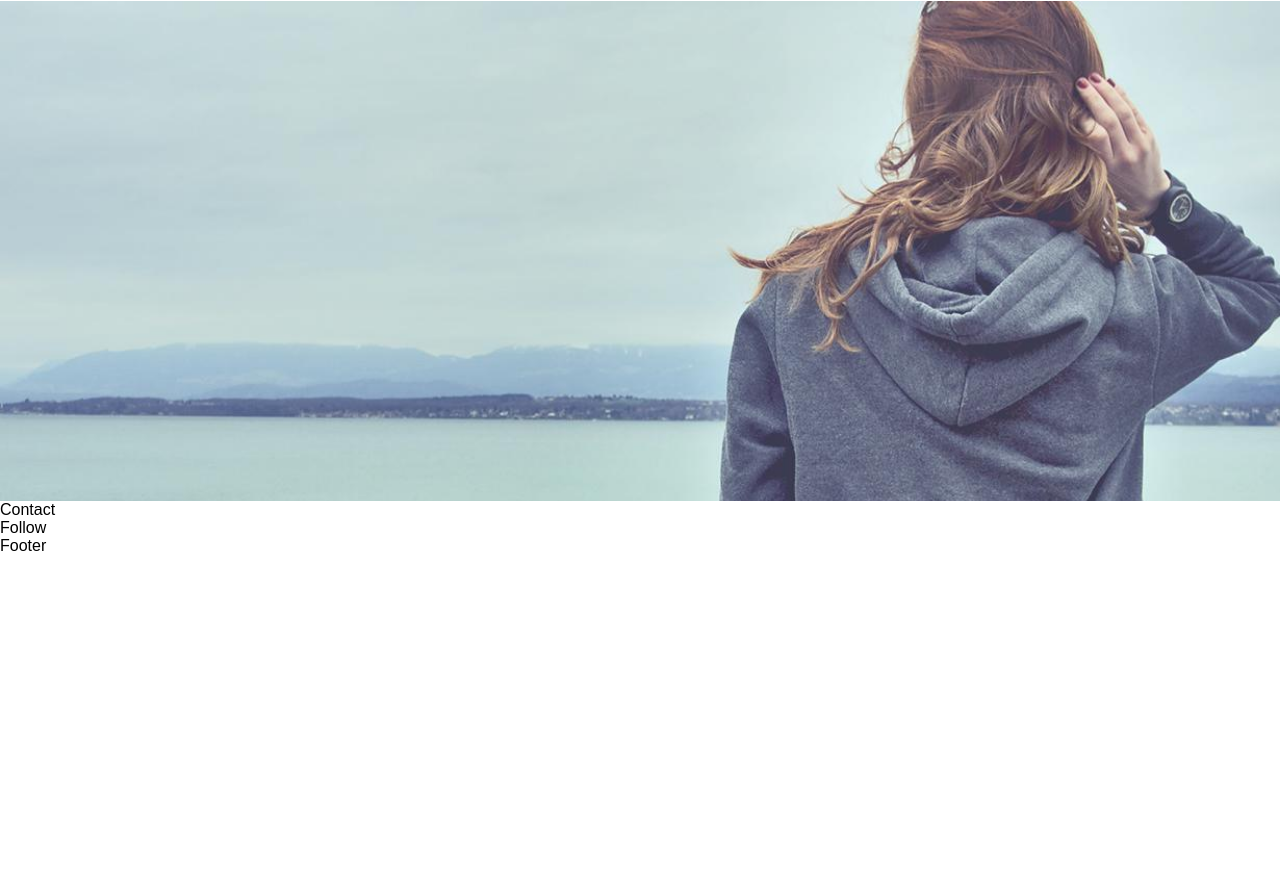
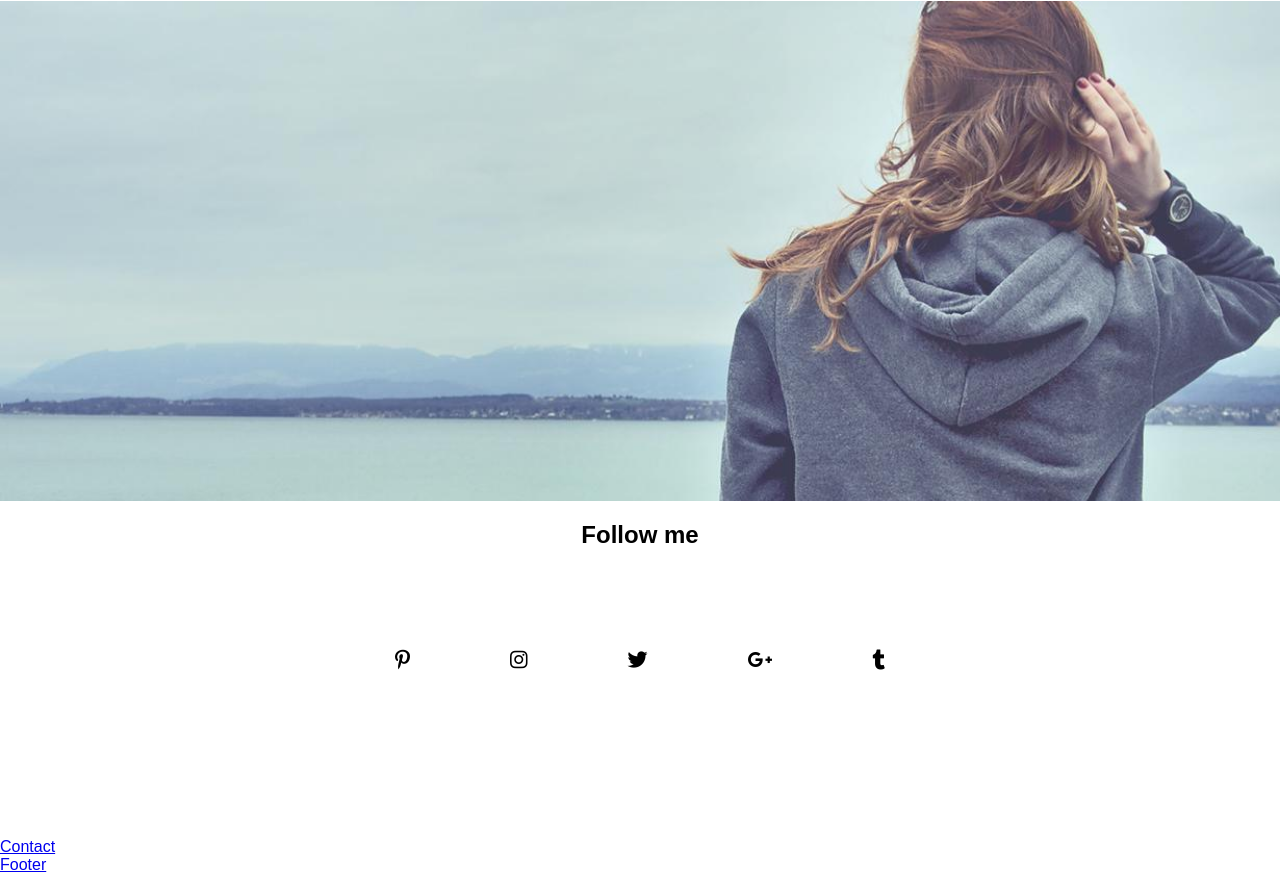
Before and after one commit to t-kubrak/marianna-template, a website: page index.html in a window 1280 px wide. Shown: the part 2674-3548 px from the top of the page. Before the commit the page ends 3229 px from the top, so only its background shows below. Drawn offline with Linux system fonts and the light colour scheme.

Commit message:
Add Follow Me section initial styles

```diff
--- a/index.html
+++ b/index.html
@@ -3,6 +3,7 @@
 <head>
 	<title>Marianna Portfolio Template</title>
 	<link rel="stylesheet" type="text/css" href="css/style.css">
+	<script src="https://use.fontawesome.com/a335b3f1e9.js" async></script>
 </head>
 <body>
 <header>
@@ -59,8 +60,17 @@
 		</div>
 		<div id="video"></div>
 	</section>
+	<section id="follow">
+		<h2>Follow me</h2>
+		<ul id="social">
+			<li><a href="#"><i class="fa fa-pinterest-p" aria-hidden="true"></i></li>
+			<li><a href="#"><i class="fa fa-instagram" aria-hidden="true"></i></li>
+			<li><a href="#"><i class="fa fa-twitter" aria-hidden="true"></i></li>
+			<li><a href="#"><i class="fa fa-google-plus" aria-hidden="true"></i></li>
+			<li><a href="#"><i class="fa fa-tumblr" aria-hidden="true"></i></li>
+		</ul>
+	</section>
 	<section id="contact">Contact</section>
-	<section id="follow">Follow</section>
 </main>
 <footer>Footer</footer>
 <script src="js/app.js" async></script>
--- a/src/css/style.css
+++ b/src/css/style.css
@@ -100,3 +100,23 @@ button#load{
 	background-size: cover;
 	height: 500px;
 }
+
+#follow {
+	text-align: center;
+}
+
+#social {
+	list-style: none;
+	display: flex;
+	justify-content: center;
+	padding: 0px; /** remove links padding **/
+}
+
+#social li{
+	margin: 80px 50px 150px;
+	font-size: 20px;
+}
+
+#social a{
+	color: #000;
+}
```
Also changed, not shown: css/style.css (+1 -1 lines).
